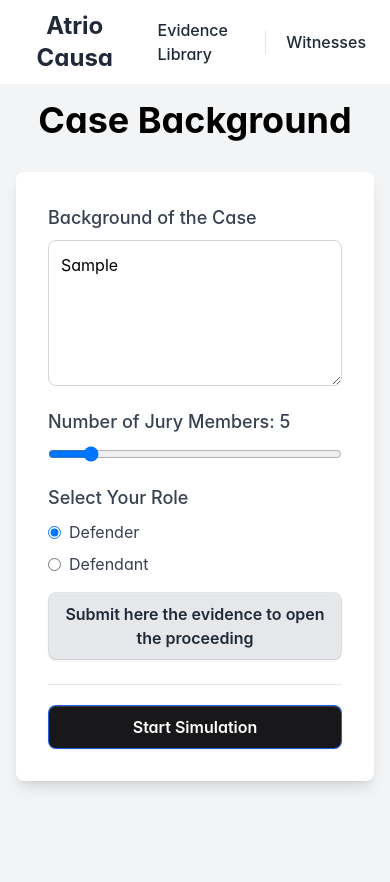
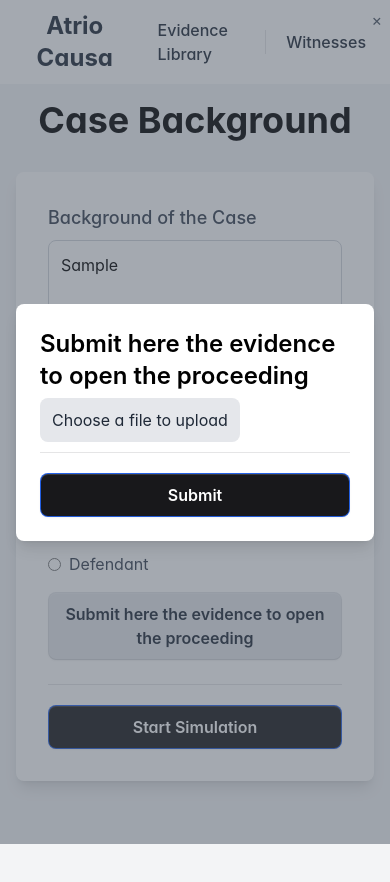
Before and after one commit to HackTrinity16/hacktrinity-front, a React (Vite) app: page / in a window 390 px wide. Both pictures are taken after typing "Sample" into the empty fields and a click on the button "Submit here the evidence to open the proceeding". Shown: the top 882 px of the page. Built offline with nearby package versions, Linux system fonts and the light colour scheme.

Commit message:
feat: responsive

```diff
--- a/src/components/Modal.jsx
+++ b/src/components/Modal.jsx
@@ -1,5 +1,4 @@
 import React, { useEffect } from 'react';
-import {Button} from "./button.jsx";
 
 function Modal({ isOpen, onClose, children }) {
     useEffect(() => {
@@ -11,8 +10,6 @@ function Modal({ isOpen, onClose, children }) {
 
         if (isOpen) {
             document.addEventListener('keydown', handleKeyDown);
-        } else {
-            document.removeEventListener('keydown', handleKeyDown);
         }
 
         return () => {
@@ -23,15 +20,12 @@ function Modal({ isOpen, onClose, children }) {
     if (!isOpen) return null;
 
     return (
-        <div className="fixed inset-0 bg-gray-600 bg-opacity-50 flex items-center justify-center">
-            <div className="bg-white p-6 rounded-lg shadow-lg w-1/3 relative">
+        <div className="fixed inset-0 bg-gray-600 bg-opacity-50 flex items-center justify-center p-4">
+            <div className="bg-white p-6 rounded-lg shadow-lg w-full max-w-lg md:max-w-2xl lg:max-w-3xl"> {/* Adjusted width */}
+                <button onClick={onClose} className="absolute top-2 right-2 text-gray-600 hover:text-gray-900">
+                    &times;
+                </button>
                 {children}
-                <Button
-                    color='gray'
-                    onClick={onClose}
-                    className="mt-4 w-full bg-gray-200 text-gray-800 hover:bg-gray-300 p-2 rounded-lg cursor-pointer">
-                    Cancel
-                </Button>
             </div>
         </div>
     );
--- a/src/pages/EvidenceLibrary.jsx
+++ b/src/pages/EvidenceLibrary.jsx
@@ -47,7 +47,7 @@ function EvidenceLibrary() {
                     {documents.map((doc, index) => (
                         <li key={index} className="flex items-center justify-between bg-gray-100 p-2 rounded-lg shadow-sm">
                             <span>{doc.name}</span>
-                            <Button className="bg-red-500 text-white hover:bg-red-600 cursor-pointer p-1 rounded-lg">
+                            <Button color='red' className=" text-white hover:cursor-pointer p-1 rounded-lg">
                                 Delete
                             </Button>
                         </li>
--- a/src/pages/Home.jsx
+++ b/src/pages/Home.jsx
@@ -2,28 +2,42 @@ import React, { useState } from 'react';
 import { useNavigate } from 'react-router-dom';
 import { Button } from '../components/button';
 import { Divider } from '../components/divider.jsx';
+import Modal from '../components/Modal';
 
 function Home() {
     const [caseBackground, setCaseBackground] = useState('');
     const [role, setRole] = useState('defender');
     const [juryCount, setJuryCount] = useState(5); // Default number of jury members
     const [document, setDocument] = useState(null);
+    const [newDocument, setNewDocument] = useState(null);
+    const [isDocumentModalOpen, setIsDocumentModalOpen] = useState(false);
     const navigate = useNavigate();
 
     const handleSubmit = (e) => {
         e.preventDefault();
         // Handle form submission logic here
         const caseNumber = Math.floor(Math.random() * 1000);
-        localStorage.setItem('caseNumber', caseNumber+'/2024');
+        localStorage.setItem('caseNumber', caseNumber + '/2024');
         console.log('Case Background:', caseBackground);
         console.log('Selected Role:', role);
         console.log('Number of Jury Members:', juryCount);
         console.log('Uploaded Document:', document);
-        navigate('/room', { state: { caseBackground, juryCount, role, document}});
+        navigate('/evidence', { state: { caseBackground, juryCount, role, document } });
+    };
+
+    const handleUseDocument = () => {
+        setIsDocumentModalOpen(true);
     };
 
     const handleFileChange = (e) => {
-        setDocument(e.target.files[0]);
+        setNewDocument(e.target.files[0]);
+    };
+
+    const handleDocumentSubmit = (e) => {
+        e.preventDefault();
+        // Handle document submission logic here
+        setDocument(newDocument);
+        setIsDocumentModalOpen(false);
     };
 
     return (
@@ -85,16 +99,37 @@ function Home() {
                     </div>
                 </div>
                 <div className="mb-1">
-                    <Button color="gray" className="w-full bg-gray-200 text-gray-800 hover:bg-gray-300 mb-1 cursor-pointer">
+                    <Button color="gray" className="w-full bg-gray-200 text-gray-800 hover:bg-gray-300 mb-1 cursor-pointer" onClick={handleUseDocument}>
                         {role === 'defender' ? 'Submit here the evidence to open the proceeding' : 'Submit the document the defender created against you'}
                     </Button>
                 </div>
                 <Divider className="my-5" />
-                <Button type="submit"
-                        className="w-full bg-blue-600 text-white hover:bg-blue-700 cursor-pointer p-3 rounded-lg text-center">
+                <Button type="submit" className="w-full bg-blue-600 text-white hover:bg-blue-700 cursor-pointer p-3 rounded-lg text-center">
                     Start Simulation
                 </Button>
             </form>
+
+            <Modal isOpen={isDocumentModalOpen} onClose={() => setIsDocumentModalOpen(false)}>
+                <h2 className="text-2xl font-semibold mb-4">{role === 'defender' ? 'Submit here the evidence to open the proceeding' : 'Submit the document the defender created against you'}</h2>
+                <form onSubmit={handleDocumentSubmit}>
+                    <div className="mb-4">
+                        <input
+                            type="file"
+                            id="newDocument"
+                            onChange={handleFileChange}
+                            className="hidden"
+                        />
+                        <label htmlFor="newDocument"
+                               className="w-full bg-gray-200 text-gray-800 hover:bg-gray-300 cursor-pointer p-3 rounded-lg text-center">
+                            {newDocument ? newDocument.name : 'Choose a file to upload'}
+                        </label>
+                    </div>
+                    <Divider className="my-5" />
+                    <Button type="submit" className="w-full bg-blue-600 text-white hover:bg-blue-700 cursor-pointer p-2 rounded-lg">
+                        Submit
+                    </Button>
+                </form>
+            </Modal>
         </div>
     );
 }
--- a/src/pages/Room.jsx
+++ b/src/pages/Room.jsx
@@ -94,7 +94,7 @@ function Room() {
                         rows="15"
                     ></textarea>
                     <Button color="gray" className="w-full bg-gray-200 text-gray-800 hover:bg-gray-300 mb-4 cursor-pointer" onClick={handleUseDocument}>Use a Document</Button>
-                    <Button className="w-full bg-blue-600 text-white hover:bg-blue-700 cursor-pointer">Submit Defense</Button>
+                    <Button className="w-full text-white hover: cursor-pointer">Submit Defense</Button>
                     <Divider className="my-5 mt-2" />
                     <Button color="red" className="w-full cursor-pointer">Objection</Button>
                 </Sidebar>
--- a/src/pages/Witnesses.jsx
+++ b/src/pages/Witnesses.jsx
@@ -63,7 +63,7 @@ function Witnesses() {
                             <div>
                                 <strong>{witness.name}</strong>: {witness.testimony}
                             </div>
-                            <Button onClick={() => handleRemoveWitness(index)} className="bg-red-500 text-white hover:bg-red-600 cursor-pointer p-1 rounded-lg">
+                            <Button color='red' onClick={() => handleRemoveWitness(index)} className="text-white hover: cursor-pointer p-1 rounded-lg">
                                 Remove
                             </Button>
                         </li>
```
